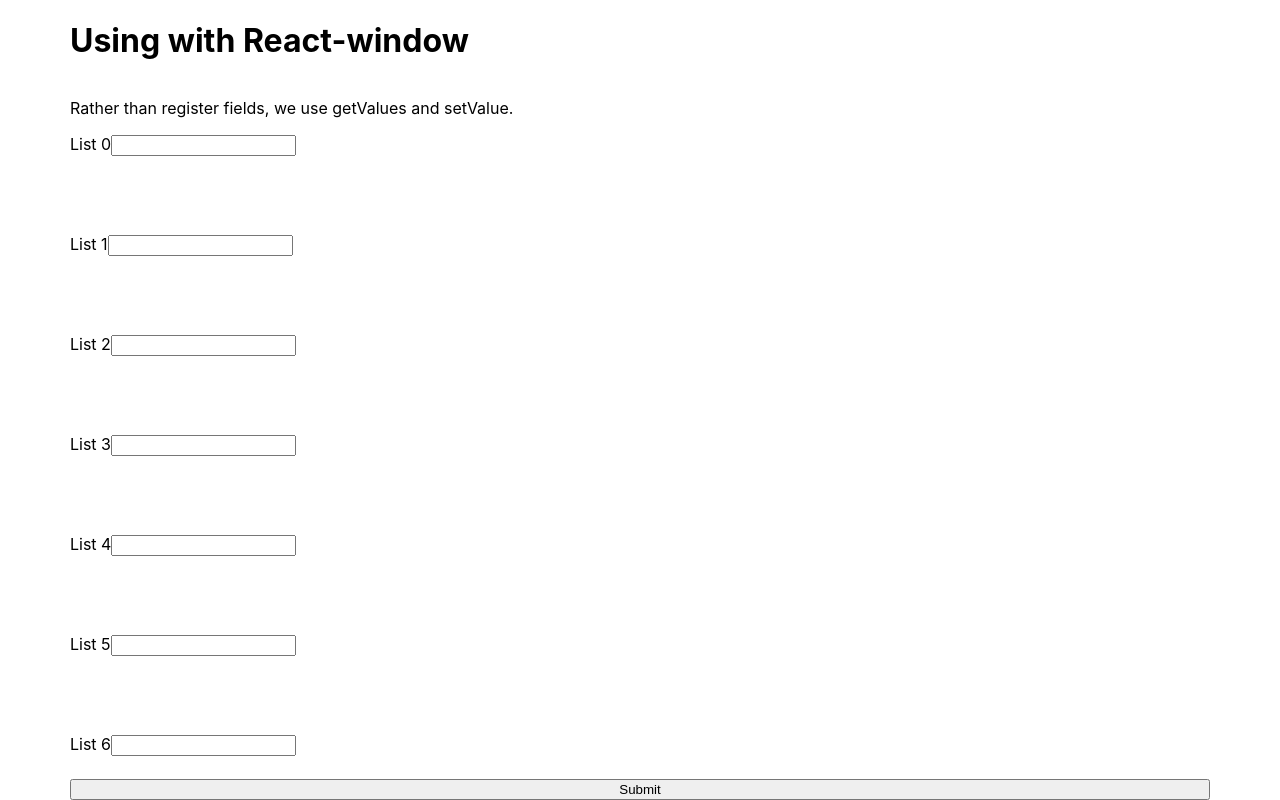
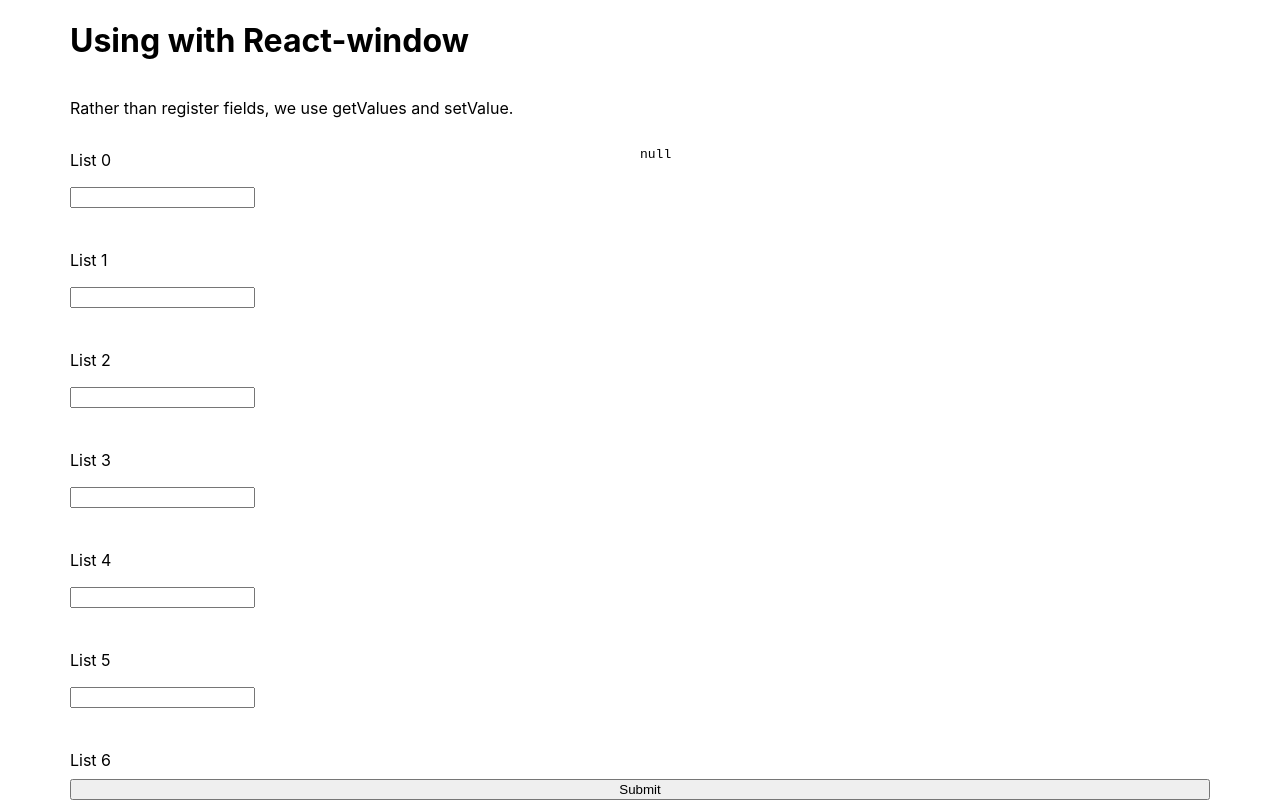
Before and after one commit to shamseerahammedm/react-everything, a React (Create React App) app: page /autoresizerissue in a window 1280 px wide. Built offline with nearby package versions, Linux system fonts and the light colour scheme; what namor would draw is missing.

Commit message:
Package work

```diff
--- a/package.json
+++ b/package.json
@@ -57,7 +57,7 @@
     "yup": "^0.32.9"
   },
   "scripts": {
-    "start": "SET PORT=3333 && react-scripts start",
+    "start": "react-scripts start",
     "build": "react-scripts build",
     "test": "react-scripts test",
     "eject": "react-scripts eject"
--- a/src/Catalogue/Catalogue.jsx
+++ b/src/Catalogue/Catalogue.jsx
@@ -1,11 +1,21 @@
 import { routePaths } from 'App';
-import React from 'react';
+import React, { useRef } from 'react';
 import { useHistory } from 'react-router-dom';
 import './Catalogue.scss';
 import { NavLink } from 'react-router-dom';
 
 const Catalogue = () => {
   const history = useHistory();
+  const itemRef = useRef();
+  const copyToClipBoard = () => {
+    let text = itemRef.current.innerText;
+    let elem = document.createElement('textarea');
+    document.body.appendChild(elem);
+    elem.value = text;
+    elem.select();
+    document.execCommand('copy');
+    document.body.removeChild(elem);
+  };
   return (
     <div className="catalogue container">
       <h2>Catalogue</h2>
@@ -20,6 +30,8 @@ const Catalogue = () => {
                   <div className="row">
                     {
                       item.linksDetails.map(linkItem => {
+                        console.log('linkItem', linkItem);
+                        console.log('linkItem', linkItem.component.name);
                         return !linkItem.exclude && (
                           <div className="col-sm-3 item" >
                             <div className="card mb-3" >
@@ -33,6 +45,7 @@ const Catalogue = () => {
                                   {linkItem.linkName}
                                 </NavLink>
                                 {linkItem.linkDescription && <p className="card-text">{linkItem.linkDescription}</p>}
+                                <p ref={itemRef} onClick={copyToClipBoard}> Component name : <span>{linkItem.component.name}</span></p>
                               </div>
                             </div>
                           </div>
--- a/src/form/react-hook-form/AutoresizerIssue/AutoresizerIssue.jsx
+++ b/src/form/react-hook-form/AutoresizerIssue/AutoresizerIssue.jsx
@@ -1,8 +1,9 @@
-import React from 'react';
+import React, { useState } from 'react';
 import { FormProvider, useForm, useFormContext } from 'react-hook-form';
 import { VariableSizeList as List } from 'react-window';
 import AutoSizer from 'react-virtualized-auto-sizer';
 import './autoresizerissue.scss';
+import { Grid } from '@material-ui/core';
 
 const items = Array.from(Array(1000).keys()).map((i) => ({
   title: `List ${i}`,
@@ -16,29 +17,32 @@ const WindowedRow = React.memo(({ index, style, data }) => {
     formState: { errors },
   } = useFormContext();
   const qtyKey = `${index}.quantity`;
-  console.log(errors);
   return (
     <div style={style}>
-      <label>{data[index].title}</label>
+      <p><label>{data[index].title}</label></p>
+      { errors && console.log(errors)}
       <input
         {...register(qtyKey, {
           validate: (value) => false, // simply returning false for shiowing error
         })}
       />
       {errors && errors?.[index]?.quantity && (
-        <p className="errorText">Some error </p>
+        <p className="errorText" style={{ color : 'red', marginTop : 0 }}>Some error </p>
       )}
     </div>
   );
 });
 
 export const AutoresizerIssue = () => {
+  const [ values, setValues] = useState(null);
   const onSubmit = (data) => {
+    setValues(data);
     console.log(data);
   };
 
   const formMethods = useForm({
     defaultValues: items,
+    mode : 'all'
   });
 
   return (
@@ -48,6 +52,9 @@ export const AutoresizerIssue = () => {
 
       <form className="form" onSubmit={formMethods.handleSubmit(onSubmit)}>
         <div className="wrapper">
+
+          <Grid container>
+            <Grid item xs={6}>
               <FormProvider {...formMethods}>
                 <AutoSizer>
                   {({ height, width }) => (
@@ -63,6 +70,13 @@ export const AutoresizerIssue = () => {
                   )}
                 </AutoSizer>
               </FormProvider>
+            </Grid>
+            <Grid item xs={6}>
+              <div className="div" style={{ height : '80vh', overflowY : 'auto' }}>
+                <pre>{JSON.stringify(values, null, 2)}</pre>
+              </div>
+            </Grid>
+          </Grid>
         </div>
         <button type="submit">Submit</button>
       </form>
```
Lines whose indentation alone changed are shown as unchanged.
